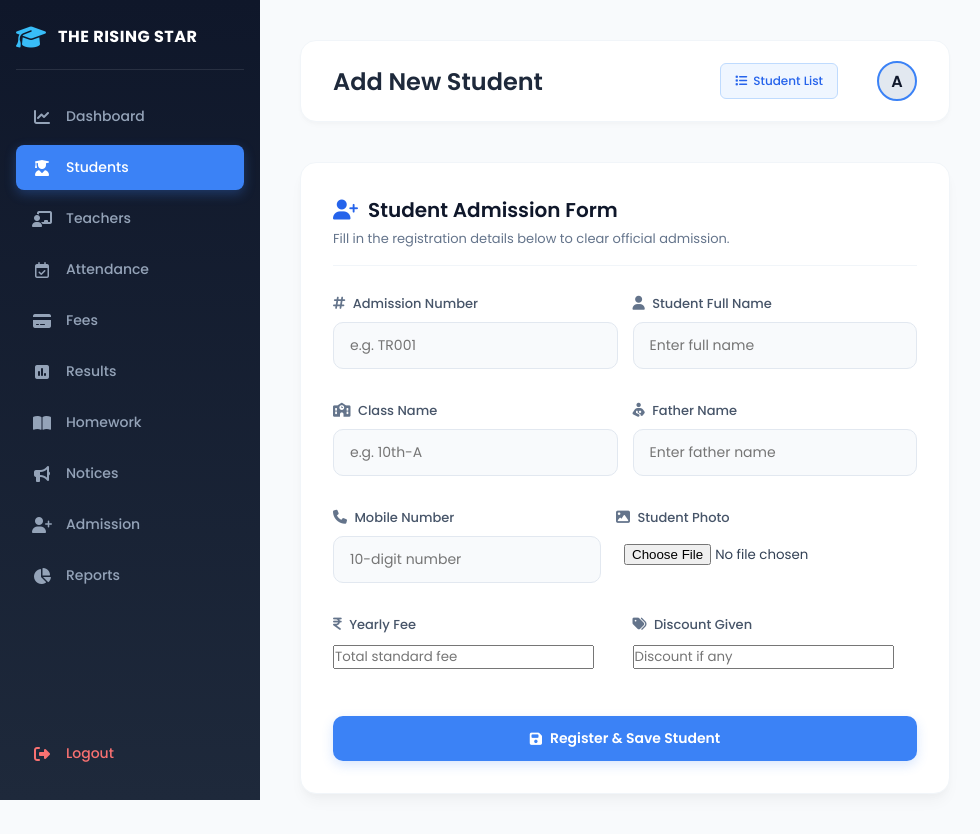
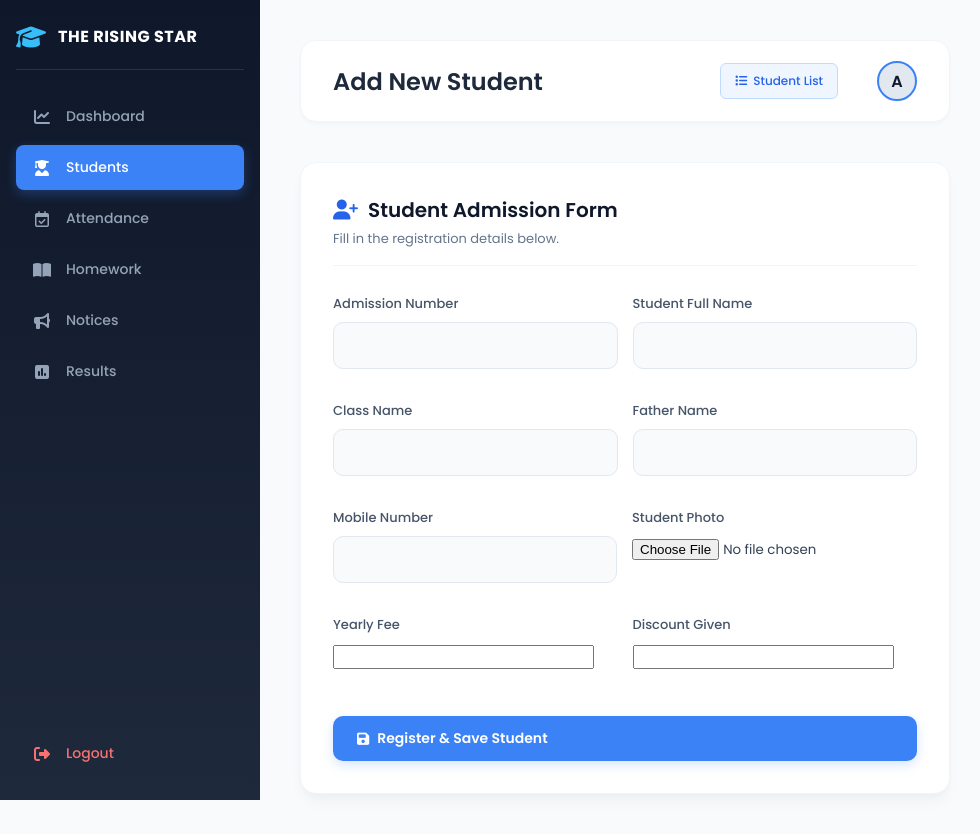
Before and after one commit to ISHWARDHERE/school-erp-new, a FastAPI app: page /add_student_web in a window 1280 px wide. Shown: the whole page, without its empty margins (0-980 px from the left). Run offline with FastAPI, Linux system fonts and the light colour scheme.

Commit message:
Fixed add student role based sidebar

```diff
--- a/templates/add_student.html
+++ b/templates/add_student.html
@@ -2,10 +2,9 @@
 <html>
 <head>
     <title>Add Student</title>
-    <!-- Google Fonts & FontAwesome for Premium Design -->
     <link href="https://fonts.googleapis.com/css2?family=Poppins:wght@300;400;500;600;700&display=swap" rel="stylesheet">
     <link rel="stylesheet" href="https://cdnjs.cloudflare.com/ajax/libs/font-awesome/6.4.0/css/all.min.css">
-    <link rel="stylesheet" href="/static/style.css?v=2.4"> <!-- Cache Busting -->
+    <link rel="stylesheet" href="/static/style.css?v=2.5">
 </head>
 <body>
 
@@ -16,7 +15,7 @@
 {% endif %}
 
 <div class="dashboard-container">
-    <!-- SIDEBAR (ALL MODULES MATCHING WITH DASHBOARD) -->
+
     <div class="sidebar">
         <div class="logo-area">
             <i class="fa-solid fa-graduation-cap"></i>
@@ -24,32 +23,45 @@
         </div>
 
         <div class="nav-links">
-            <a href="/admin_dashboard"><i class="fa-solid fa-chart-line"></i> Dashboard</a>
 
-            <!-- Student Module Active ठेवून या अंतर्गत हे काम सुरू आहे -->
-            <a href="/web_students" class="active"><i class="fa-solid fa-user-graduate"></i> Students</a>
+            {% if request.session.get("role") == "admin" %}
 
-            <a href="/web_teachers"><i class="fa-solid fa-chalkboard-user"></i> Teachers</a>
-            <a href="/web_attendance"><i class="fa-regular fa-calendar-check"></i> Attendance</a>
-            <a href="/web_fees"><i class="fa-solid fa-credit-card"></i> Fees</a>
-            <a href="/web_result"><i class="fa-solid fa-square-poll-vertical"></i> Results</a>
-            <a href="/add_homework"><i class="fa-solid fa-book-open"></i> Homework</a>
-            <a href="/view_notices"><i class="fa-solid fa-bullhorn"></i> Notices</a>
-            <a href="/admission_requests"><i class="fa-solid fa-user-plus"></i> Admission</a>
-            <a href="/web_result_list"><i class="fa-solid fa-chart-pie"></i> Reports</a>
+                <a href="/admin_dashboard"><i class="fa-solid fa-chart-line"></i> Dashboard</a>
+                <a href="/web_students" class="active"><i class="fa-solid fa-user-graduate"></i> Students</a>
+                <a href="/web_teachers"><i class="fa-solid fa-chalkboard-user"></i> Teachers</a>
+                <a href="/web_attendance"><i class="fa-regular fa-calendar-check"></i> Attendance</a>
+                <a href="/web_fees"><i class="fa-solid fa-credit-card"></i> Fees</a>
+                <a href="/web_result"><i class="fa-solid fa-square-poll-vertical"></i> Results</a>
+                <a href="/add_homework"><i class="fa-solid fa-book-open"></i> Homework</a>
+                <a href="/view_notices"><i class="fa-solid fa-bullhorn"></i> Notices</a>
+                <a href="/admission_requests"><i class="fa-solid fa-user-plus"></i> Admission</a>
+                <a href="/web_result_list"><i class="fa-solid fa-chart-pie"></i> Reports</a>
 
-            <a href="/logout" class="logout-link" style="margin-top: auto;"><i class="fa-solid fa-right-from-bracket"></i> Logout</a>
+            {% else %}
+
+                <a href="/teacher_dashboard"><i class="fa-solid fa-chart-line"></i> Dashboard</a>
+                <a href="/web_students" class="active"><i class="fa-solid fa-user-graduate"></i> Students</a>
+                <a href="/web_attendance"><i class="fa-regular fa-calendar-check"></i> Attendance</a>
+                <a href="/add_homework"><i class="fa-solid fa-book-open"></i> Homework</a>
+                <a href="/view_notices"><i class="fa-solid fa-bullhorn"></i> Notices</a>
+                <a href="/web_result_list"><i class="fa-solid fa-square-poll-vertical"></i> Results</a>
+
+            {% endif %}
+
+            <a href="/logout" class="logout-link" style="margin-top:auto;">
+                <i class="fa-solid fa-right-from-bracket"></i> Logout
+            </a>
+
         </div>
     </div>
 
-    <!-- MAIN CONTENT AREA -->
     <div class="main">
         <div class="topbar">
             <h1>Add New Student</h1>
+
             <div class="user-profile">
-                <!-- परत यादी पाहण्यासाठी क्विक लिंक बटण -->
-                <a href="/web_students" style="text-decoration: none; margin-right: 15px;">
-                    <button class="btn-idcard" style="padding: 8px 14px; background: #eff6ff; color: #2563eb; border: 1px solid #bfdbfe;">
+                <a href="/web_students" style="text-decoration:none; margin-right:15px;">
+                    <button class="btn-idcard" style="padding:8px 14px; background:#eff6ff; color:#2563eb; border:1px solid #bfdbfe;">
                         <i class="fa-solid fa-list"></i> Student List
                     </button>
                 </a>
@@ -57,11 +69,13 @@
             </div>
         </div>
 
-        <!-- PREMIUM FORM CARD LAYOUT -->
-        <div class="form-container" style="max-width: 650px; margin-top: 20px;">
+        <div class="form-container" style="max-width:650px; margin-top:20px;">
             <div class="form-header">
-                <h2><i class="fa-solid fa-user-plus" style="color: #2563eb;"></i> Student Admission Form</h2>
-                <p>Fill in the registration details below to clear official admission.</p>
+                <h2>
+                    <i class="fa-solid fa-user-plus" style="color:#2563eb;"></i>
+                    Student Admission Form
+                </h2>
+                <p>Fill in the registration details below.</p>
             </div>
 
             <form action="/save_student_web"
@@ -69,65 +83,64 @@
                   enctype="multipart/form-data"
                   onsubmit="return validateForm()">
 
-                <div style="display: grid; grid-template-columns: 1fr 1fr; gap: 15px;">
-                    <!-- Admission Number -->
+                <div style="display:grid; grid-template-columns:1fr 1fr; gap:15px;">
+
                     <div class="form-group">
-                        <label><i class="fa-solid fa-hashtag"></i> Admission Number</label>
-                        <input type="text" name="admission_no" placeholder="e.g. TR001" required>
+                        <label>Admission Number</label>
+                        <input type="text" name="admission_no" required>
                     </div>
 
-                    <!-- Student Name -->
                     <div class="form-group">
-                        <label><i class="fa-solid fa-user"></i> Student Full Name</label>
-                        <input type="text" name="student_name" placeholder="Enter full name" required>
+                        <label>Student Full Name</label>
+                        <input type="text" name="student_name" required>
                     </div>
+
                 </div>
 
-                <div style="display: grid; grid-template-columns: 1fr 1fr; gap: 15px; margin-top: 10px;">
-                    <!-- Class Name -->
+                <div style="display:grid; grid-template-columns:1fr 1fr; gap:15px; margin-top:10px;">
+
                     <div class="form-group">
-                        <label><i class="fa-solid fa-school"></i> Class Name</label>
-                        <input type="text" name="class_name" placeholder="e.g. 10th-A" required>
+                        <label>Class Name</label>
+                        <input type="text" name="class_name" required>
                     </div>
 
-                    <!-- Father Name -->
                     <div class="form-group">
-                        <label><i class="fa-solid fa-person-breastfeeding"></i> Father Name</label>
-                        <input type="text" name="father_name" placeholder="Enter father name" required>
+                        <label>Father Name</label>
+                        <input type="text" name="father_name" required>
                     </div>
+
                 </div>
 
-                <div style="display: grid; grid-template-columns: 1fr 1fr; gap: 15px; margin-top: 10px;">
-                    <!-- Mobile Number -->
+                <div style="display:grid; grid-template-columns:1fr 1fr; gap:15px; margin-top:10px;">
+
                     <div class="form-group">
-                        <label><i class="fa-solid fa-phone"></i> Mobile Number</label>
-                        <input type="text" name="mobile" placeholder="10-digit number" required>
+                        <label>Mobile Number</label>
+                        <input type="text" name="mobile" required>
                     </div>
 
-                    <!-- Photo Upload -->
                     <div class="form-group">
-                        <label><i class="fa-solid fa-image"></i> Student Photo</label>
-                        <input type="file" name="photo" style="padding: 8px;" required>
+                        <label>Student Photo</label>
+                        <input type="file" name="photo" required>
                     </div>
+
                 </div>
 
-                <div style="display: grid; grid-template-columns: 1fr 1fr; gap: 15px; margin-top: 10px;">
-                    <!-- Yearly Fee -->
+                <div style="display:grid; grid-template-columns:1fr 1fr; gap:15px; margin-top:10px;">
+
                     <div class="form-group">
-                        <label><i class="fa-solid fa-indian-rupee-sign"></i> Yearly Fee</label>
-                        <input type="number" name="yearly_fee" placeholder="Total standard fee" required>
+                        <label>Yearly Fee</label>
+                        <input type="number" name="yearly_fee" required>
                     </div>
 
-                    <!-- Discount -->
                     <div class="form-group">
-                        <label><i class="fa-solid fa-tags"></i> Discount Given</label>
-                        <input type="number" name="discount" placeholder="Discount if any" required>
+                        <label>Discount Given</label>
+                        <input type="number" name="discount" required>
                     </div>
+
                 </div>
 
-                <!-- Submit Button Area -->
-                <div class="form-actions" style="margin-top: 25px;">
-                    <button type="submit" class="btn-submit" style="width: 100%; justify-content: center; padding: 12px;">
+                <div class="form-actions" style="margin-top:25px;">
+                    <button type="submit" class="btn-submit" style="width:100%;">
                         <i class="fa-solid fa-floppy-disk"></i> Register & Save Student
                     </button>
                 </div>
@@ -137,7 +150,6 @@
     </div>
 </div>
 
-<!-- FORM VALIDATION SCRIPT -->
 <script>
 function validateForm() {
     let student_name = document.getElementsByName("student_name")[0].value;
@@ -145,7 +157,12 @@ function validateForm() {
     let mobile = document.getElementsByName("mobile")[0].value;
     let yearly_fee = document.getElementsByName("yearly_fee")[0].value;
 
-    if (student_name == "" || class_name == "" || mobile == "" || yearly_fee == "") {
+    if (
+        student_name == "" ||
+        class_name == "" ||
+        mobile == "" ||
+        yearly_fee == ""
+    ) {
         alert("Please fill all fields");
         return false;
     }
```
